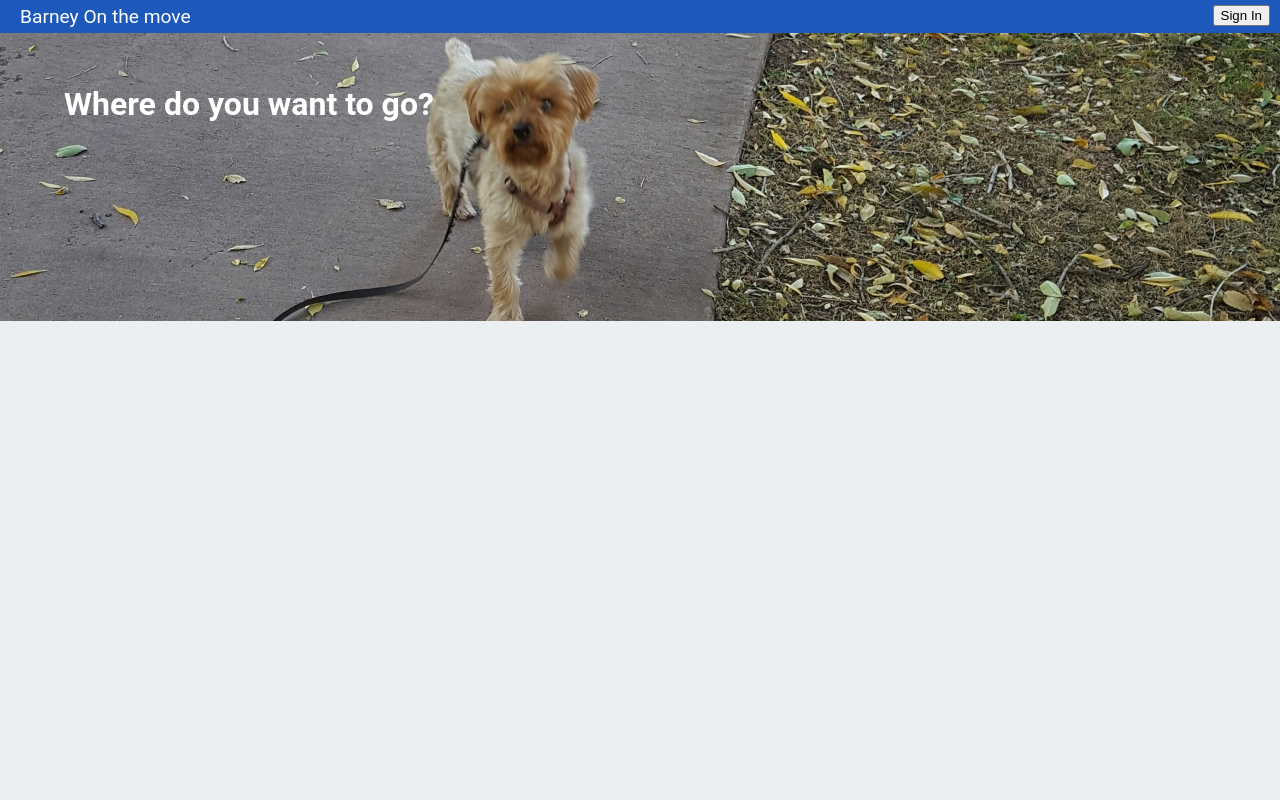
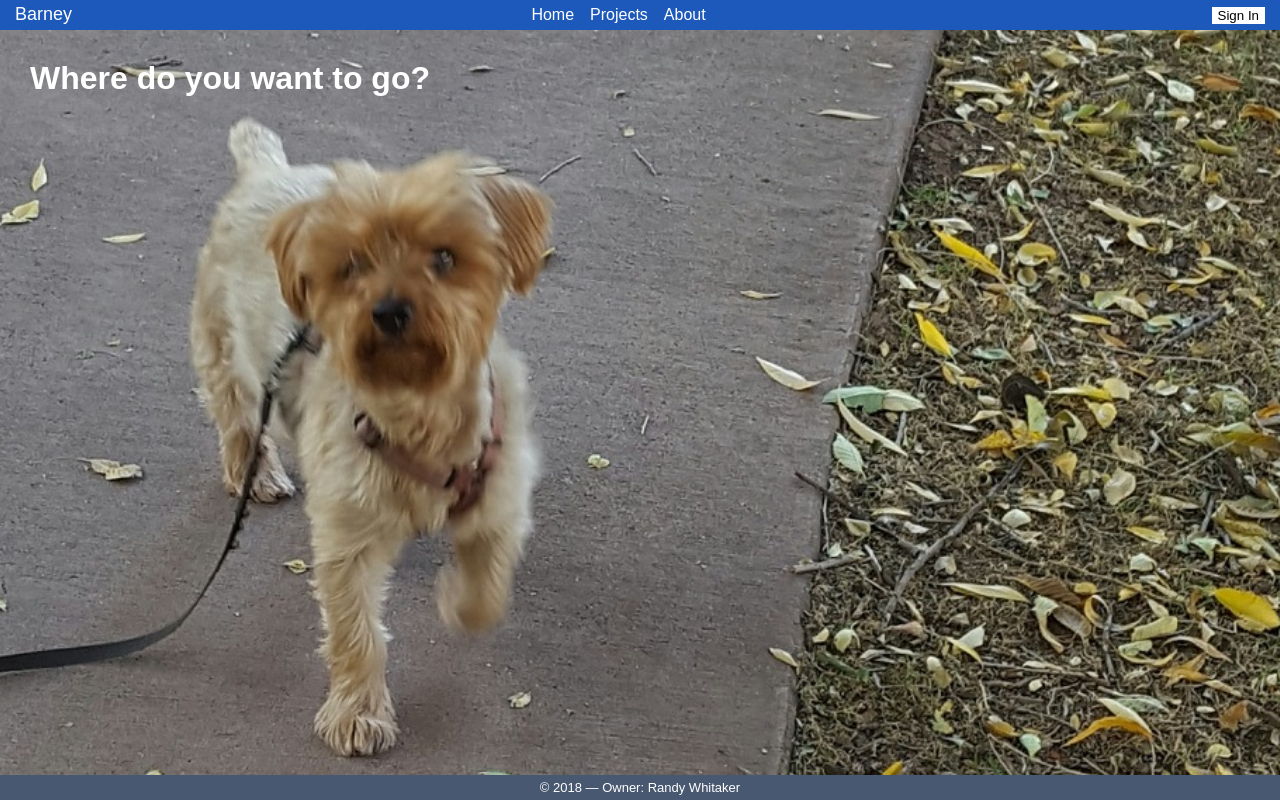
Before and after one commit to randywhitaker/randywhitaker.github.io, a plain HTML site: page index.html in a window 1280 px wide. Drawn offline with Linux system fonts and the light colour scheme.

Commit message:
Update index.html

```diff
--- a/index.html
+++ b/index.html
@@ -3,104 +3,115 @@
   <head>
     <meta charset="utf-8">
     <meta name="viewport" content="width=device-width, initial-scale=1.0">
-    <title>Barney On the Move</title>
-    <script src="https://www.google.com/recaptcha/api.js" async defer></script>
-    <style media="screen">
-
+    <title>Barney</title>
+    <style>
+        html,
         body {
-        font-family: Roboto, Arial, sans-serif;
-        background: #ECEFF1;
-        color: rgba(0,0,0,0.87);
+            height: 100%;
             margin: 0;
+            padding: 0;
+            font-family: Arial, Helvetica, sans-serif;
         }
-
-      a {
-        color: rgb(3,155,229);
+        .app-content {
+            display: grid;
+            grid-template-rows: auto 1fr auto;
+            height: 100vh;
         }
-
+        .app-content > footer {
+            background-color: #485870;
+            text-align: center;
+            font-weight: normal;
+            font-size: small;
+            color: #ffffff;
+            padding: 5px 0;
+        }
+        .main-nav {
+            display: grid;
+            grid-template-columns: auto 1fr auto;
+            background-color: #1d59ba;
+        }
+        .main-nav nav {
+            text-align: center;
+            /* border: 1px solid #000; */
+        }
+        .main-nav ul {
+            display: inline-flex;
+            flex-wrap: wrap;
+            list-style: none;
+            margin: 0;
+            padding: 0 .8rem;
+        }
+        .main-nav nav ul > li {
+            padding: 0 .5rem;
+        }
+        .main-nav a {
+            text-decoration: none;
+            line-height: 30px;
+        }
+        .nav-profile {
+            display: inline-block;
+            margin: 6px 15px;
+            width: 100px;
+            text-align: right;
+        }
+        .nav-profile > button {
+            border: 0;
+            background: none;
+            background-color: #fff;
+            box-shadow: none;
+            border-radius: 0px;
+        }
+        .nav-profile > button:hover {
+            background-color: #ccc;
+        }
+        .nav-profile > button:focus {
+            border: 0;
+            background: none;
+            box-shadow: none;
+            background-color: #ccc;
+        }
+        .main-nav a:link, a:visited {
+            color: white;
+        }
+        .site-name {
+            font-size: large;
+            color: #ffffff;
+            margin: 4px 15px;
+        }
         .site-bander {
-        margin-bottom: 30px;
-        width: 100%;
-        height: 300px;
             background-image: url('images/Bander.jpg');
+            background-position: center center;
+            background-repeat: no-repeat;
             background-size: cover;
-        background-repeat: no-repeat;
-        background-position: center center;
+            background-color: #e2e2e2;
+            background-attachment: fixed;
         }
         .site-bander h1 {
-        padding: 5%;
-        color: #fff;
-      }
-
-      .fixed-nav {
-        position: fixed;
-        width: 100%;
-        top: 0;
-        background: #1d59ba;
-        color: white;
-        padding: 5px;
-      }
-      .nav-panel {
-        padding: 0px 15px;
-        overflow: hidden;
-      }
-      .band-name {
-        font-size: 1.2em;
-      }
-      .user-status {
-        float: right;
-        display: inline-block;
-        text-align: right;
-      }
-
-      .data-form {
-        width: 80%;
-        margin: 1% auto;
-        padding: 5px;
-      }
-      .data-form table {
-        border: 1px solid #000;
-        width: 100%;
-      }
-      .data-form td:first-child {
-        width: 5%;
-      }
-      .data-form td:nth-child(2) {
-        width: 95%;
-      }
-      .data-form select,input {
-        width: 100%;
-      }
-      .data-form .ctrl {
-        width: 100%;
-        text-align: right;
+            color: #ffffff;
+            margin: 30px;
         }
     </style>
   </head>
   <body>
-    <div class="fixed-nav">
-      <div class="nav-panel">
-        <span class="band-name">Barney On the move</span>
-        <div class="user-status">
-          <span id="currentUser"></span>
+    <div class="app-content">
+        <header class="main-nav">
+            <div class="site-name">Barney</div>
+            <nav>
+                <ul>
+                    <li><a href="#">Home</a></li>
+                    <li><a href="#">Projects</a></li>
+                    <li><a href="#">About</a></li>
+                </ul>
+            </nav>
+            <div class="nav-profile">
                 <button id="signup">Sign In</button>
             </div>
+        </header>
+        <main class="site-bander">
+            <h1>Where do you want to go?</h1>
+        </main>
+        <footer>&copy; 2018 — Owner: Randy Whitaker</footer>
     </div>
-    </div>
-    </div>
-    <div class="site-bander">
-      <h1>Where do you want to go?</h1>
-    </div>
-    <div class="data-form">
-    </div>
-    <!--
-    <br><br><br><br><br><br><br><br><br><br>
-    <form action="index.html" method="POST">
-      <div class="g-recaptcha" data-sitekey="6LdIxu8UAAAAAEK9vRuxc928uFo6Bq2Pbs5H81zY"></div>
-      <br/>
-      <input type="submit" value="Submit">
-    </form>
-    -->
     <script>
 
       var signup = document.getElementById('signup');
```
Lines whose indentation alone changed are shown as unchanged.
